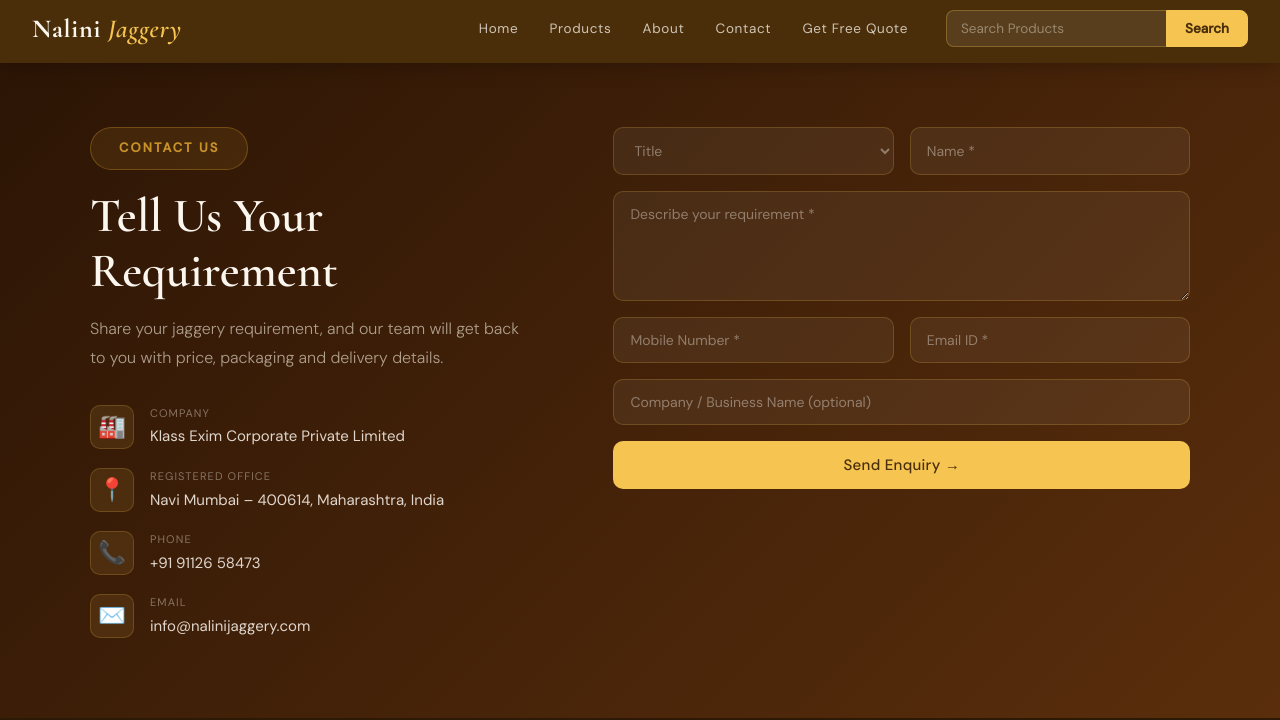
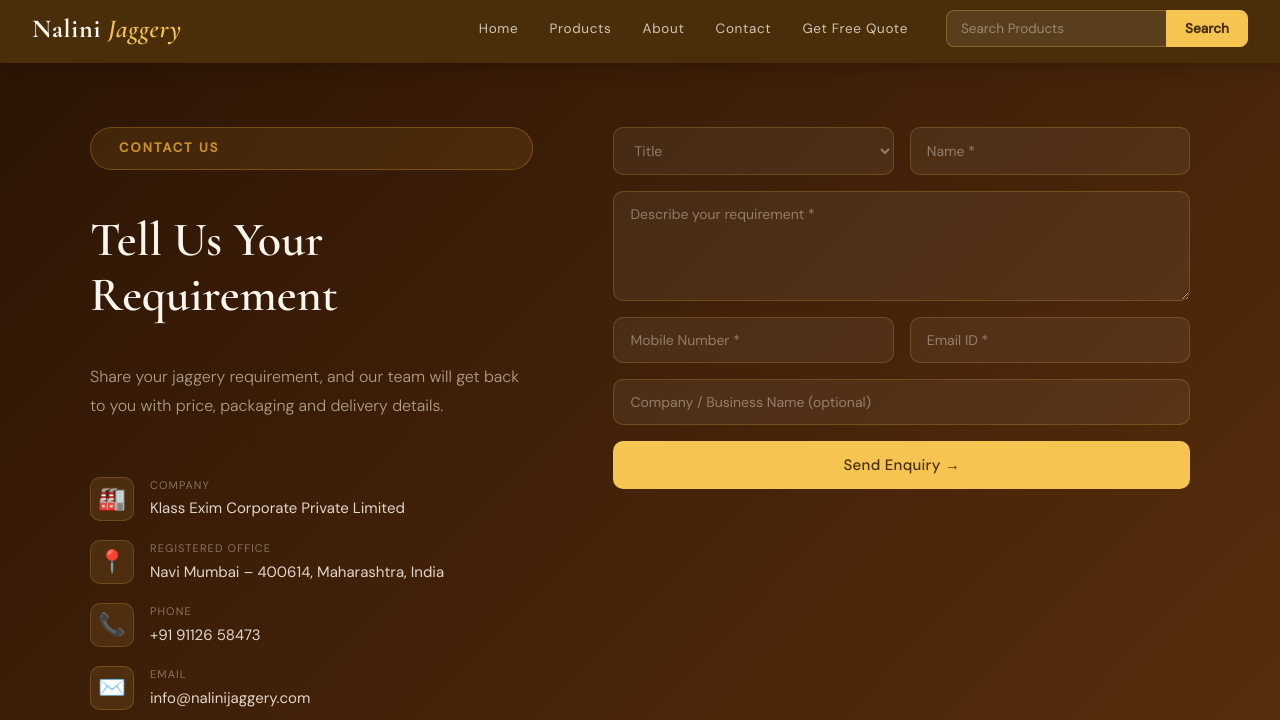
Before and after one commit to sanketsawant72/jaggery_website, a plain HTML site: page frontend/contact.html in a window 1280 px wide. Shown: the part 80-800 px from the top of the page. Drawn offline with nearby package versions, Linux system fonts and the light colour scheme.

Commit message:
Update style.css

```diff
--- a/frontend/style.css
+++ b/frontend/style.css
@@ -1151,7 +1151,13 @@
   align-items: start;
 }
 
-#contact .section-title { color: var(--cream); }
+.contact-left {
+  display: flex;
+  flex-direction: column;
+  gap: 1.5rem;
+}
+
+.contact-left .section-title { color: var(--cream); }
 
 .contact-intro {
   color: rgba(251, 245, 230, 0.6);
@@ -1894,3 +1900,13 @@
   .chatbot-float-btn { height: 46px; padding: 0 16px; font-size: 13px; }
   .chatbot-window    { width: calc(100vw - 24px); right: 12px; }
 }
+
+
+/* ─── WHATSAPP FLOAT ─── */
+.whatsapp-float {
+  display: none; /* hidden — replaced by chat toggle button */
+}
+
+/* ─── CHATBOT WIDGET ─── */
+#chatWidget { display: none; }
+#chatWidget.open { display: flex; }
```
